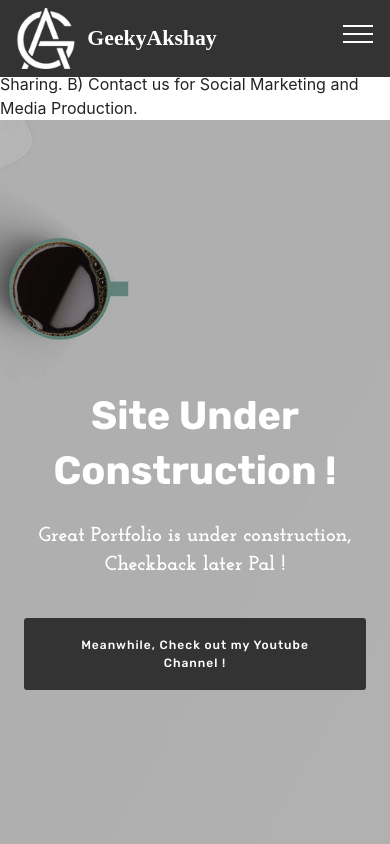
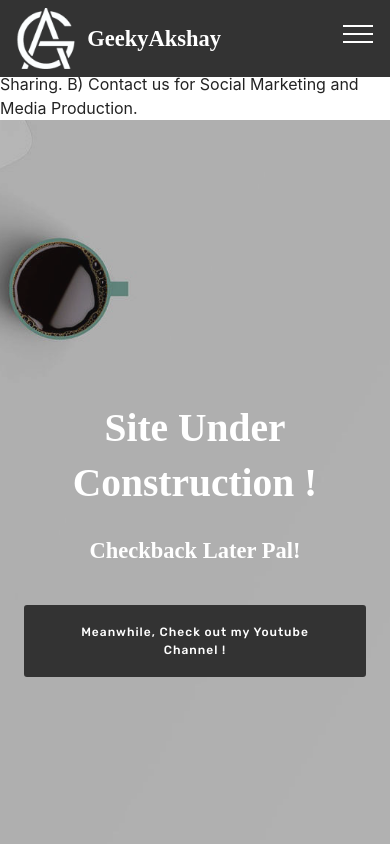
Before and after one commit to geekyakshay/geekyakshay.github.io, a plain HTML site: page index.html in a window 390 px wide. Shown: the top 844 px of the page. Drawn offline with Linux system fonts and the light colour scheme; files whose address does not match are found by name; a web font is replaced by a local one.

Commit message:
create github pages

```diff
--- a/assets/mobirise/css/mbr-additional.css
+++ b/assets/mobirise/css/mbr-additional.css
@@ -1,6 +1,6 @@
-@import url(https://fonts.googleapis.com/css?family=Rubik:300,300i,400,400i,500,500i,700,700i,900,900i);
 @import url(https://fonts.googleapis.com/css?family=Megrim:400);
 @import url(https://fonts.googleapis.com/css?family=Josefin+Slab:100,100i,300,300i,400,400i,600,600i,700,700i);
+@import url(https://fonts.googleapis.com/css?family=Rubik:300,300i,400,400i,500,500i,700,700i,900,900i);
 
 
 
@@ -22,7 +22,7 @@ body {
   line-height: 1.6;
 }
 .display-1 {
-  font-family: 'Rubik', sans-serif;
+  font-family: 'Megrim', display;
   font-size: 4.25rem;
 }
 .display-1 > .mbr-iconfont {
@@ -30,10 +30,10 @@ body {
 }
 .display-2 {
   font-family: 'Megrim', display;
-  font-size: 1.8rem;
+  font-size: 1.9rem;
 }
 .display-2 > .mbr-iconfont {
-  font-size: 2.88rem;
+  font-size: 3.04rem;
 }
 .display-4 {
   font-family: 'Rubik', sans-serif;
@@ -68,9 +68,9 @@ body {
     line-height: calc( 1.4 * (2.1374999999999997rem + (4.25 - 2.1374999999999997) * ((100vw - 20rem) / (48 - 20))));
   }
   .display-2 {
-    font-size: 1.44rem;
-    font-size: calc( 1.28rem + (1.8 - 1.28) * ((100vw - 20rem) / (48 - 20)));
-    line-height: calc( 1.4 * (1.28rem + (1.8 - 1.28) * ((100vw - 20rem) / (48 - 20))));
+    font-size: 1.52rem;
+    font-size: calc( 1.315rem + (1.9 - 1.315) * ((100vw - 20rem) / (48 - 20)));
+    line-height: calc( 1.4 * (1.315rem + (1.9 - 1.315) * ((100vw - 20rem) / (48 - 20))));
   }
   .display-4 {
     font-size: 0.64rem;
--- a/index.html
+++ b/index.html
@@ -75,7 +75,7 @@ Contact us for Social Marketing and Media Production.
     </nav>
 </section>
 
-<section class="engine"><a href="https://mobirise.info/b">create a site for free</a></section><section class="cid-r1FphvxW2p mbr-fullscreen mbr-parallax-background" id="header2-6">
+<section class="engine"><a href="https://mobirise.info/x">css templates</a></section><section class="cid-r1FphvxW2p mbr-fullscreen mbr-parallax-background" id="header2-6">
 
 
 
@@ -86,8 +86,7 @@ Contact us for Social Marketing and Media Production.
             <div class="mbr-white col-md-10">
                 <h1 class="mbr-section-title mbr-bold pb-3 mbr-fonts-style display-1">Site Under Construction !</h1>
 
-                <p class="mbr-text pb-3 mbr-fonts-style display-5"><strong>
-                    Great Portfolio is under construction, Checkback later Pal !</strong></p>
+                <p class="mbr-text pb-3 mbr-fonts-style display-2"><strong>Checkback Later Pal!</strong></p>
                 <div class="mbr-section-btn"><a class="btn btn-md btn-black display-7" href="https://www.youtube.com/c/geekyakshay" target="_blank">Meanwhile, Check out my Youtube Channel !</a></div>
             </div>
         </div>
```
Also changed, not shown: Contact.html (+3 -3 lines), 1 other file.
